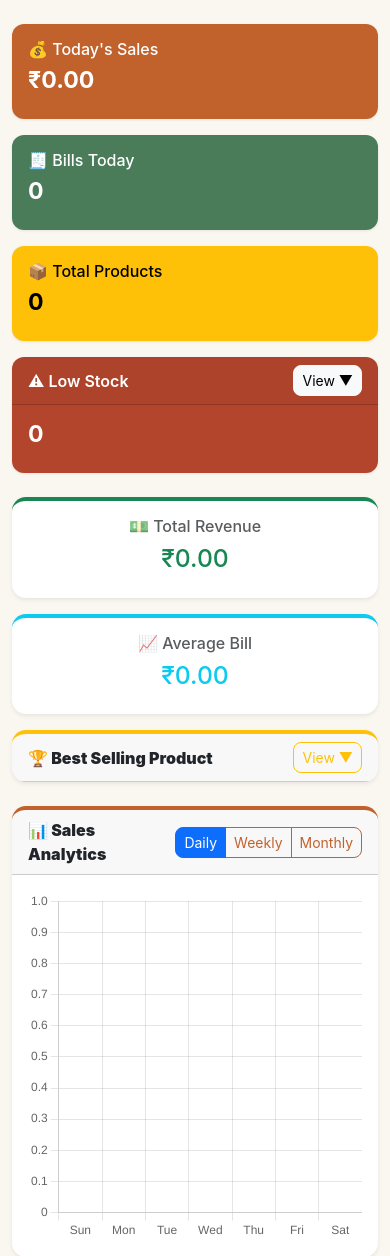
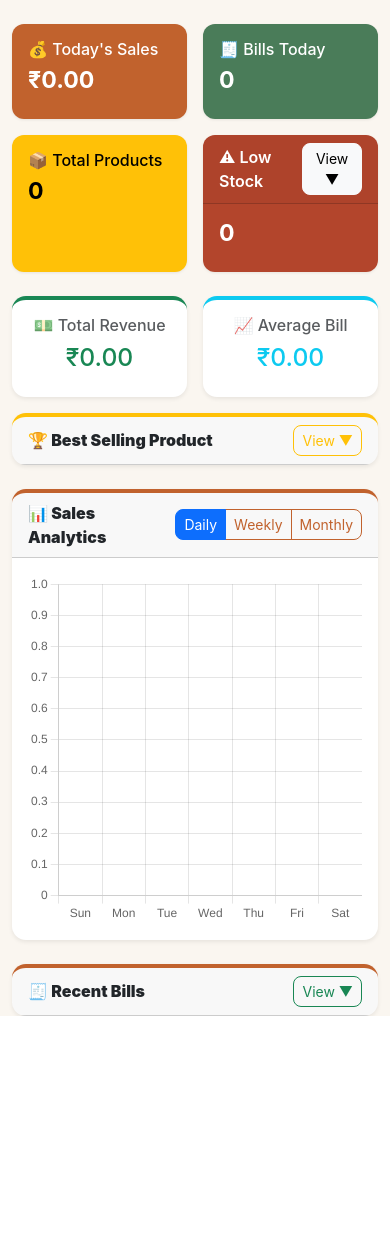
Before and after one commit to ShahAlam0306/inventory-billing-system, a Flask app: page / in a window 390 px wide. Shown: the part 57-1313 px from the top of the page. After the commit the page ends 1073 px from the top, so only its background shows below. Run offline with Flask 3, Linux system fonts and the light colour scheme; a user stored in the database is signed in; data that the repository does not hold is empty; some libraries are stand-ins or nearby versions.

Commit message:
Refactor column classes for dashboard layout

```diff
--- a/templates/dashboard.html
+++ b/templates/dashboard.html
@@ -12,7 +12,7 @@
 
 <div class="row g-3 mb-4">
 
-    <div class="col-md-3">
+    <div class="col-6 col-md-3">
         <div class="card text-bg-primary h-100">
             <div class="card-body">
                 <h6>💰 Today's Sales</h6>
@@ -21,7 +21,7 @@
         </div>
     </div>
 
-    <div class="col-md-3">
+    <div class="col-6 col-md-3">
         <div class="card text-bg-success h-100">
             <div class="card-body">
                 <h6>🧾 Bills Today</h6>
@@ -30,7 +30,7 @@
         </div>
     </div>
 
-    <div class="col-md-3">
+    <div class="col-6 col-md-3">
         <div class="card text-bg-warning h-100">
             <div class="card-body">
                 <h6>📦 Total Products</h6>
@@ -39,7 +39,7 @@
         </div>
     </div>
 
-    <div class="col-md-3">
+    <div class="col-6 col-md-3">
 
         <div class="card text-bg-danger h-100">
 
@@ -110,7 +110,7 @@
 <div class="row g-3 mb-4">
 
     <!-- Total Revenue -->
-    <div class="col-md-4">
+    <div class="col-6 col-md-4">
         <div class="card border-success shadow-sm h-100">
             <div class="card-body text-center">
                 <h6 class="text-muted">💵 Total Revenue</h6>
@@ -122,7 +122,7 @@
     </div>
 
     <!-- Average Bill -->
-    <div class="col-md-4">
+    <div class="col-6 col-md-4">
         <div class="card border-info shadow-sm h-100">
             <div class="card-body text-center">
                 <h6 class="text-muted">📈 Average Bill</h6>
@@ -134,7 +134,7 @@
     </div>
 
     <!-- Best Selling Product -->
-    <div class="col-md-4">
+    <div class="col-12 col-md-4">
         <div class="card border-warning shadow-sm h-100">
 
             <div class="card-header d-flex justify-content-between align-items-center">
@@ -218,7 +218,7 @@
 
     <div class="card-body">
 
-        <div style="height:350px;">
+        <div class="chart-wrap" style="height:350px;">
     <canvas id="salesChart"></canvas>
 </div>
 
@@ -248,6 +248,7 @@
 
         <div class="card-body p-0">
 
+            <div class="table-responsive">
             <table class="table table-hover align-middle mb-0">
 
                 <thead class="table-light">
@@ -320,6 +321,7 @@
                 </tbody>
 
             </table>
+            </div>
 
         </div>
 
```
